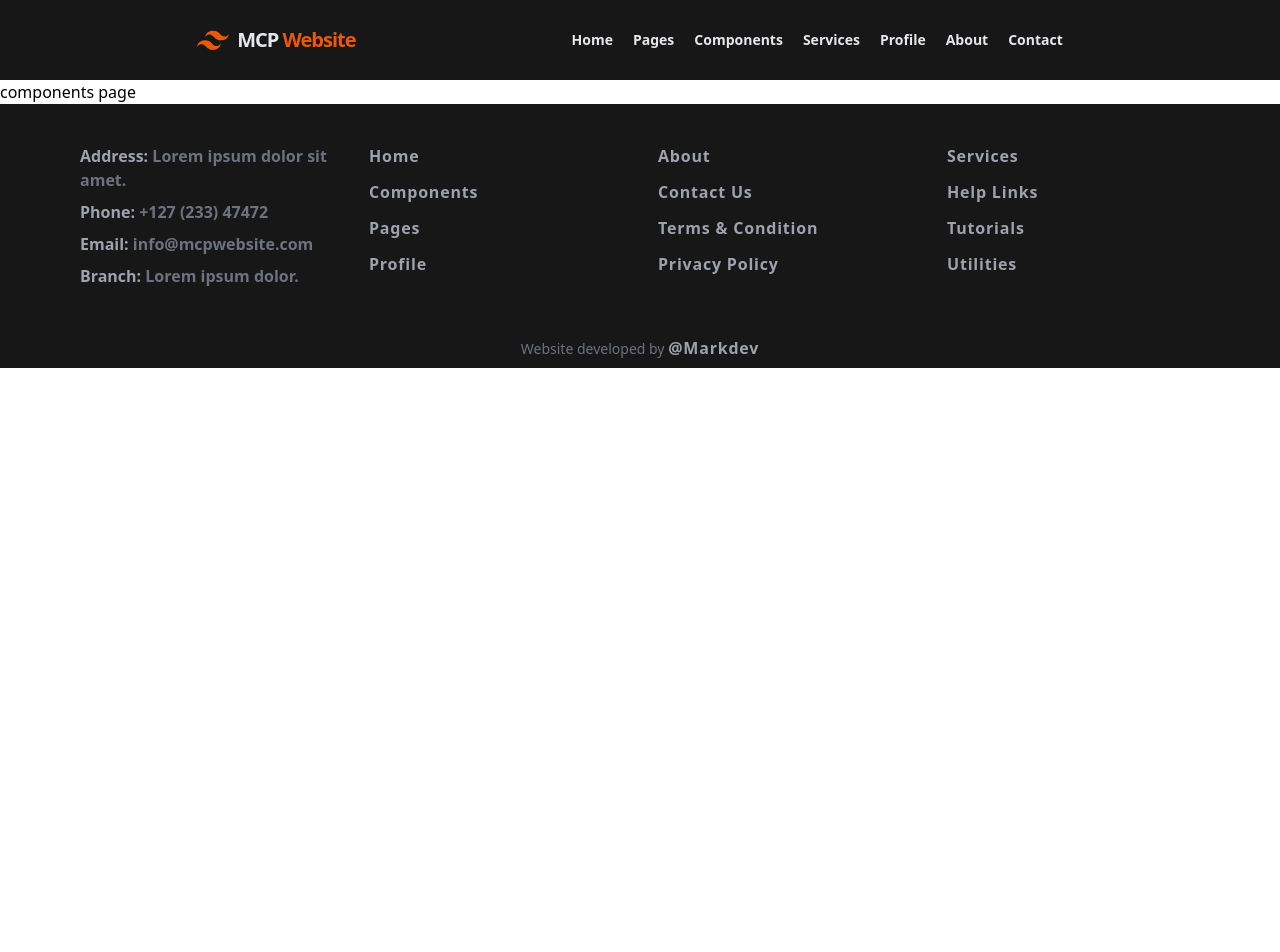
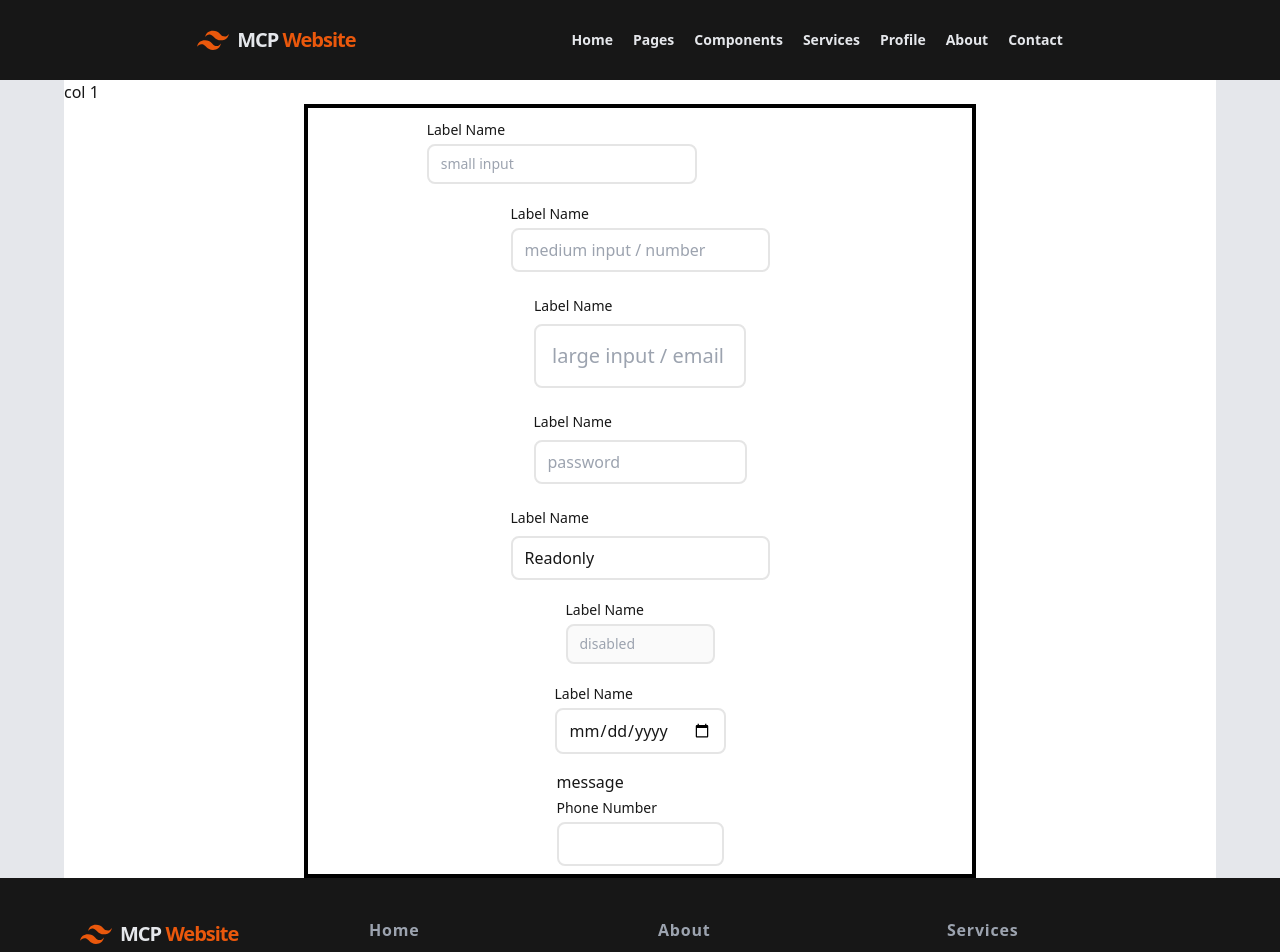
Before and after one commit to Markdonlics/mcp, a Next.js app: page /components in a window 1280 px wide. Shown: the top 952 px of the page. Before the commit the page ends 800 px from the top, so only its background shows below. Built offline with nearby package versions, Linux system fonts and the light colour scheme.

Commit message:
new update on contact page

```diff
--- /dev/null
+++ b/src/components/Contact/Contact.tsx
@@ -0,0 +1,89 @@
+import TextField from "../TextField";
+import { CiLocationOn } from "react-icons/ci";
+import { AiOutlinePhone } from "react-icons/ai";
+import { GoMail } from "react-icons/go";
+
+const Contact = () => {
+  return (
+    <>
+      <div className="w-full h-96 bg-neutral-900">
+        <iframe
+          className="w-full h-full object-center object-cover opacity-60 hover:opacity-100"
+          src="https://www.google.com/maps/embed?pb=!1m18!1m12!1m3!1d990.949351366533!2d3.327888125979529!3d6.547246116854127!2m3!1f0!2f0!3f0!3m2!1i1024!2i768!4f13.1!3m3!1m2!1s0x103b8f1f7cb01e55%3A0x24db9744cd285a31!2sGlobus%20Supermarket!5e0!3m2!1sen!2sng!4v1684042657805!5m2!1sen!2sng"
+          width="100%"
+          height="600"
+          style={{ border: "0" }}
+          allowFullScreen={true}
+          loading="lazy"
+        ></iframe>
+      </div>
+      <div className="w-full bg-gray-100 text-neutral-900 py-10">
+        <div className="mx-auto w-full grid grid-cols-1 lg:grid-cols-3 lg:max-w-4xl bg-white py-10 px-5">
+          <div className="flex flex-wrap justify-start items-center lg:flex-col lg:items-start lg:justify-center gap-10 px-5 mb-20 mt-5 lg:col-span-1 lg:mb-0 lg:mt-0">
+            <div className="flex gap-4 items-center justify-center">
+              <p className="text-3xl text-sky-500">
+                <CiLocationOn />
+              </p>
+              <p className="text-neutral-500">Lorem ipsum dolor sit amet.</p>
+            </div>
+            <div className="flex gap-4 items-center justify-center">
+              <p className=" text-3xl text-orange-300">
+                <AiOutlinePhone />
+              </p>
+              <p className=" text-gray-500">+127 (233) 47472</p>
+            </div>
+            <div className="flex gap-4 items-center justify-center">
+              <p className="text-3xl text-red-400">
+                <GoMail />
+              </p>
+              <p className="text-gray-500">info@mcpwebsite.com</p>
+            </div>
+          </div>
+          <div className="grid grid-cols-1 lg:col-span-2 lg:max-w-xl mx-auto px-2">
+            <div className="mx-auto capitalize font-bold text-lg py-1 px-7 mb-6 underline underline-offset-8 border-neutral-300 text-gray-400">
+              Request for quote
+            </div>
+            <div className="mx-auto p-2">
+              <TextField
+                label="Full name"
+                placeholder="input your full name..."
+                inputSize="small"
+                size={50}
+              />
+            </div>
+            <div className="mx-auto p-2">
+              <TextField
+                label="email"
+                placeholder="Email address"
+                type="email"
+                inputSize="small"
+                size={50}
+              />
+            </div>
+            <div className="mx-auto p-2">
+              <TextField
+                label="Phone no"
+                placeholder="phone number"
+                inputSize="small"
+                size={50}
+              />
+            </div>
+            <div className="mx-auto p-2">
+              <p className="capitalize py-1">message</p>
+              <textarea
+                className=" px-3 py-2 rounded-lg overflow-visible focus:outline-sky-500 border-2 border-neutral-200 max-w-full"
+                cols={45}
+                rows={5}
+              />
+            </div>
+            <div className="mx-auto p-2">
+              <button className="btn-primary">submit</button>
+            </div>
+          </div>
+        </div>
+      </div>
+    </>
+  );
+};
+
+export default Contact;
--- /dev/null
+++ b/src/components/Contact/index.ts
@@ -0,0 +1,3 @@
+import Contact from "./Contact";
+
+export default Contact;
--- a/src/components/Footer/PageFooter.tsx
+++ b/src/components/Footer/PageFooter.tsx
@@ -6,6 +6,20 @@ const Footer = () => {
       <div className="flex flex-col items-start justify-start sm:items-center sm:max-w-6xl mx-auto">
         <div className="grid grid-cols-1 sm:grid-cols-4 gap-5 sm:gap-1 my-10">
           <div className="flex flex-col items-start gap-2 px-4 justify-start">
+            <div className="flex items-center flex-shrink-0 text-gray-200 mr-6 active:text-neutral-200">
+              <svg
+                className="fill-current h-8 w-8 mr-2 text-orange-600"
+                width="54"
+                height="54"
+                viewBox="0 0 54 54"
+                xmlns="http://www.w3.org/2000/svg"
+              >
+                <path d="M13.5 22.1c1.8-7.2 6.3-10.8 13.5-10.8 10.8 0 12.15 8.1 17.55 9.45 3.6.9 6.75-.45 9.45-4.05-1.8 7.2-6.3 10.8-13.5 10.8-10.8 0-12.15-8.1-17.55-9.45-3.6-.9-6.75.45-9.45 4.05zM0 38.3c1.8-7.2 6.3-10.8 13.5-10.8 10.8 0 12.15 8.1 17.55 9.45 3.6.9 6.75-.45 9.45-4.05-1.8 7.2-6.3 10.8-13.5 10.8-10.8 0-12.15-8.1-17.55-9.45-3.6-.9-6.75.45-9.45 4.05z" />
+              </svg>
+              <span className="font-bold uppercase text-xl tracking-tighter">
+                mcp <span className="capitalize text-orange-600">website</span>
+              </span>
+            </div>
             <div>
               <p className="font-semibold">
                 Address:
@@ -24,12 +38,6 @@ const Footer = () => {
               <p className="font-semibold">
                 Email:
                 <span className="text-gray-500"> info@mcpwebsite.com</span>
-              </p>
-            </div>
-            <div>
-              <p className="font-semibold">
-                Branch:
-                <span className="text-gray-500"> Lorem ipsum dolor.</span>
               </p>
             </div>
           </div>
--- /dev/null
+++ b/src/components/TextField/TextField.tsx
@@ -0,0 +1,76 @@
+type inputProps = {
+  fullWidth?: boolean;
+  inputSize?: string;
+  name?: string;
+  placeholder?: string;
+  id?: string;
+  disabled?: boolean;
+  value?: string;
+  type?: string;
+  label?: string;
+  required?: boolean;
+  max?: number;
+  maxLength?: number;
+  min?: number;
+  pattern?: string;
+  readOnly?: boolean;
+  step?: string;
+  size?: number;
+};
+let labelSize: string;
+const TextField = (props: inputProps) => {
+  let {
+    fullWidth,
+    inputSize,
+    name,
+    placeholder,
+    id,
+    disabled,
+    value,
+    type,
+    label,
+    required,
+    max,
+    maxLength,
+    min,
+    pattern,
+    readOnly,
+    step,
+    size,
+  } = props;
+  if (inputSize === "small") {
+    inputSize = "py-1 px-2 text-sm";
+    labelSize = "py-1 px-0 text-sm";
+  } else if (inputSize === "large") {
+    inputSize = "py-4 px-4 text-xl";
+    labelSize = "py-2 px-0 text-sm";
+  } else {
+    inputSize = "";
+  }
+  return (
+    <div>
+      <p className={`${labelSize && labelSize} capitalize`}>{label && label}</p>
+      <input
+        name={name}
+        placeholder={placeholder}
+        id={id}
+        disabled={disabled}
+        value={value}
+        type={type}
+        required={required}
+        max={max}
+        maxLength={maxLength}
+        min={min}
+        pattern={pattern}
+        readOnly={readOnly}
+        step={step}
+        size={size ? size : 10}
+        className={`${fullWidth ? "w-full" : ""} ${
+          inputSize && inputSize
+        } px-3 py-2 rounded-lg overflow-visible focus:outline-sky-500 border-2 border-neutral-200 max-w-full`}
+      />
+    </div>
+  );
+};
+
+export default TextField;
--- /dev/null
+++ b/src/components/TextField/index.ts
@@ -0,0 +1,3 @@
+import TextField from "./TextField";
+
+export default TextField;
--- a/src/components/index.ts
+++ b/src/components/index.ts
@@ -2,5 +2,7 @@ import HeroImage from "./HeroImage";
 import Nav from "./Nav";
 import ServiceCard from "./ServiceCard";
 import Footer from "./Footer";
+import Contact from "./Contact";
+import TextField from "./TextField";
 
-export {Nav, Footer, HeroImage, ServiceCard,  };
+export { Nav, Footer, HeroImage, ServiceCard, Contact, TextField };
--- a/src/pages/components.tsx
+++ b/src/pages/components.tsx
@@ -1,11 +1,40 @@
-import React from 'react'
+import { TextField } from '@/components';
 
 const components = () => {
   return (
-    <div>
-      components page
+    <div className="w-full bg-gray-200 text-neutral-900">
+      <div className="mx-auto grid-cols-1 lg:grid-cols-3 lg:max-w-6xl bg-white">
+        <div className="lg:col-span-1">col 1</div>
+        <div className="border-4 border-black grid grid-cols-1 lg:col-span-2 sm:max-w-2xl mx-auto">
+          <div className="mx-auto p-2 w-2/3">
+            <TextField label="label name" placeholder="small input" inputSize="small" size={25} />
+          </div>
+          <div className="mx-auto p-2">
+            <TextField label="label name" placeholder="medium input / number" type="number" />
+          </div>
+          <div className="mx-auto p-2">
+            <TextField label="label name" placeholder="large input / email" type="email" inputSize="large" fullWidth />
+          </div>
+          <div className="mx-auto p-2">
+            <TextField label="label name" size={15} type="password" placeholder="password"/>
+          </div>
+          <div className="mx-auto p-2">
+            <TextField label="label name" size={20} value="Readonly" readOnly/>
+          </div>
+          <div className="mx-auto p-2">
+            <TextField label="label name" inputSize="small" placeholder="disabled" disabled />
+          </div>
+          <div className="mx-auto p-2">
+            <TextField label="label name" size={20} type="date"/>
+          </div>
+          <div className="mx-auto p-2">
+            <p>message</p>
+            <TextField label="phone number" />
+          </div>
+        </div>
+      </div>
     </div>
   )
 }
 
-export default components
+export default components;
--- a/src/pages/contact.tsx
+++ b/src/pages/contact.tsx
@@ -1,10 +1,11 @@
+import { Contact } from '@/components'
 import React from 'react'
 
 const contact = () => {
   return (
-    <div>
-      contact page
-    </div>
+    <>
+      <Contact />
+    </>
   )
 }
 
--- a/src/styles/app.css
+++ b/src/styles/app.css
@@ -13,7 +13,7 @@ body {
 
 @layer components {
   .btn-primary {
-    @apply text-sm sm:text-base capitalize tracking-wider font-semibold text-blue-500 inline-block hover:text-orange-600 transform transition hover:-translate-y-0.5 hover:underline hover:underline-offset-8 active:text-blue-500;
+    @apply text-sm sm:text-base uppercase tracking-wider font-semibold text-sky-500 inline-block rounded border-2 border-sky-300 py-2 px-4 hover:text-orange-500 hover:border-orange-500 transform transition hover:-translate-y-0.5 active:text-sky-500 active:border-sky-300;
   }
   .link-light {
     @apply text-sm sm:text-base capitalize tracking-wider font-semibold text-blue-500 inline-block hover:text-orange-600 transform transition hover:-translate-y-0.5 hover:underline hover:underline-offset-8 active:text-blue-500;
```
